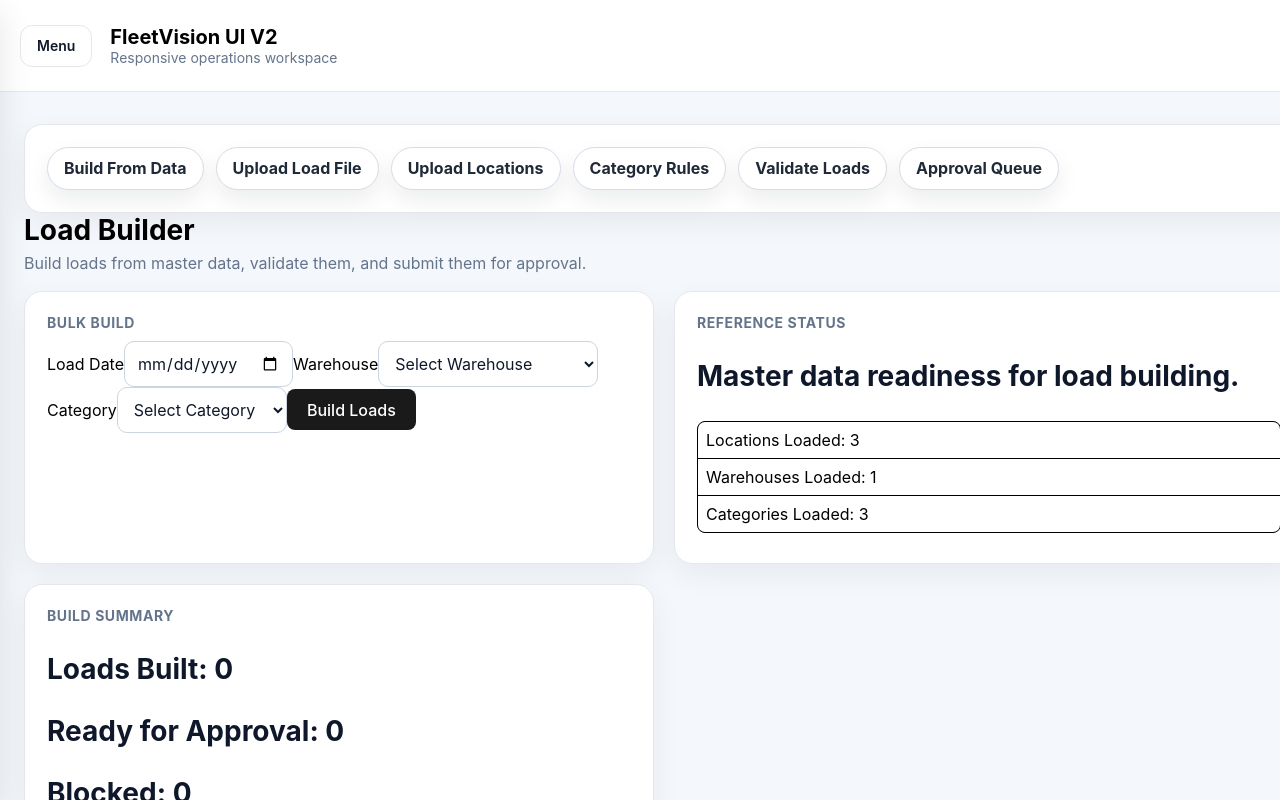
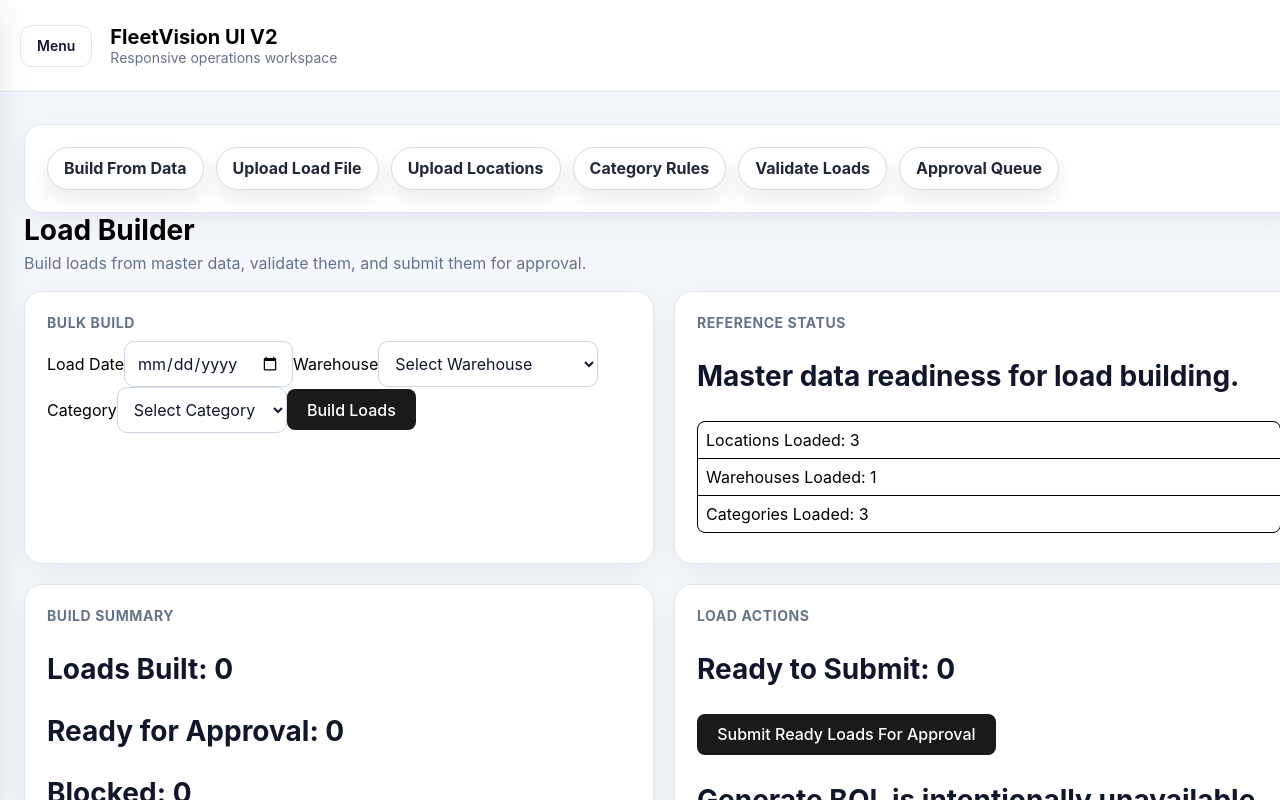
Before and after one commit to varchar1206/fleetvision-platform, a React (Vite) app: page /#/v2/load-builder in a window 1280 px wide. Shown: the top 800 px of the page. Built offline with nearby package versions, Linux system fonts and the light colour scheme; what aws-amplify would draw is missing.

Commit message:
Add load builder approval submission action

```diff
--- /dev/null
+++ b/src/components/load-builder/LoadBuilderActions.tsx
@@ -0,0 +1,45 @@
+import { submitLoadsForApproval } from "../../business/workflows/ApprovalWorkflow";
+import type { BusinessLoad } from "../../business/loads/models/BusinessLoad";
+
+type LoadBuilderActionsProps = {
+  loads: BusinessLoad[];
+  onLoadsUpdated(loads: BusinessLoad[]): void;
+};
+
+export default function LoadBuilderActions({
+  loads,
+  onLoadsUpdated,
+}: LoadBuilderActionsProps) {
+  const readyLoads = loads.filter((load) => load.status === "ValidationComplete");
+
+  function handleSubmitForApproval() {
+    const submittedLoads = submitLoadsForApproval(readyLoads);
+    const submittedIds = new Set(submittedLoads.map((load) => load.id));
+
+    onLoadsUpdated(
+      loads.map((load) =>
+        submittedIds.has(load.id)
+          ? submittedLoads.find((submittedLoad) => submittedLoad.id === load.id) ?? load
+          : load
+      )
+    );
+  }
+
+  return (
+    <div className="card">
+      <h2>Load Actions</h2>
+      <p>Ready to Submit: {readyLoads.length}</p>
+
+      <button
+        className="primary-button"
+        type="button"
+        disabled={readyLoads.length === 0}
+        onClick={handleSubmitForApproval}
+      >
+        Submit Ready Loads For Approval
+      </button>
+
+      <p>Generate BOL is intentionally unavailable in Load Builder.</p>
+    </div>
+  );
+}
--- a/src/pages/v2/dispatch/LoadBuilderPage.tsx
+++ b/src/pages/v2/dispatch/LoadBuilderPage.tsx
@@ -4,6 +4,7 @@ import BuildSummaryPanel from "../../../components/load-builder/BuildSummaryPane
 import BulkBuildPanel from "../../../components/load-builder/BulkBuildPanel";
 import BuiltLoadsTable from "../../../components/load-builder/BuiltLoadsTable";
 import DispatchProcessNav from "../../../components/load-builder/DispatchProcessNav";
+import LoadBuilderActions from "../../../components/load-builder/LoadBuilderActions";
 import ReferenceStatusPanel from "../../../components/load-builder/ReferenceStatusPanel";
 import { buildAndValidateLoads } from "../../../business/workflows/LoadWorkflow";
 import type { BusinessLoad } from "../../../business/loads/models/BusinessLoad";
@@ -32,6 +33,7 @@ export default function LoadBuilderPage() {
         <BulkBuildPanel onBuild={handleBuildLoads} />
         <ReferenceStatusPanel />
         <BuildSummaryPanel loads={loads} />
+        <LoadBuilderActions loads={loads} onLoadsUpdated={setLoads} />
       </div>
 
       <BuiltLoadsTable loads={loads} />
```
